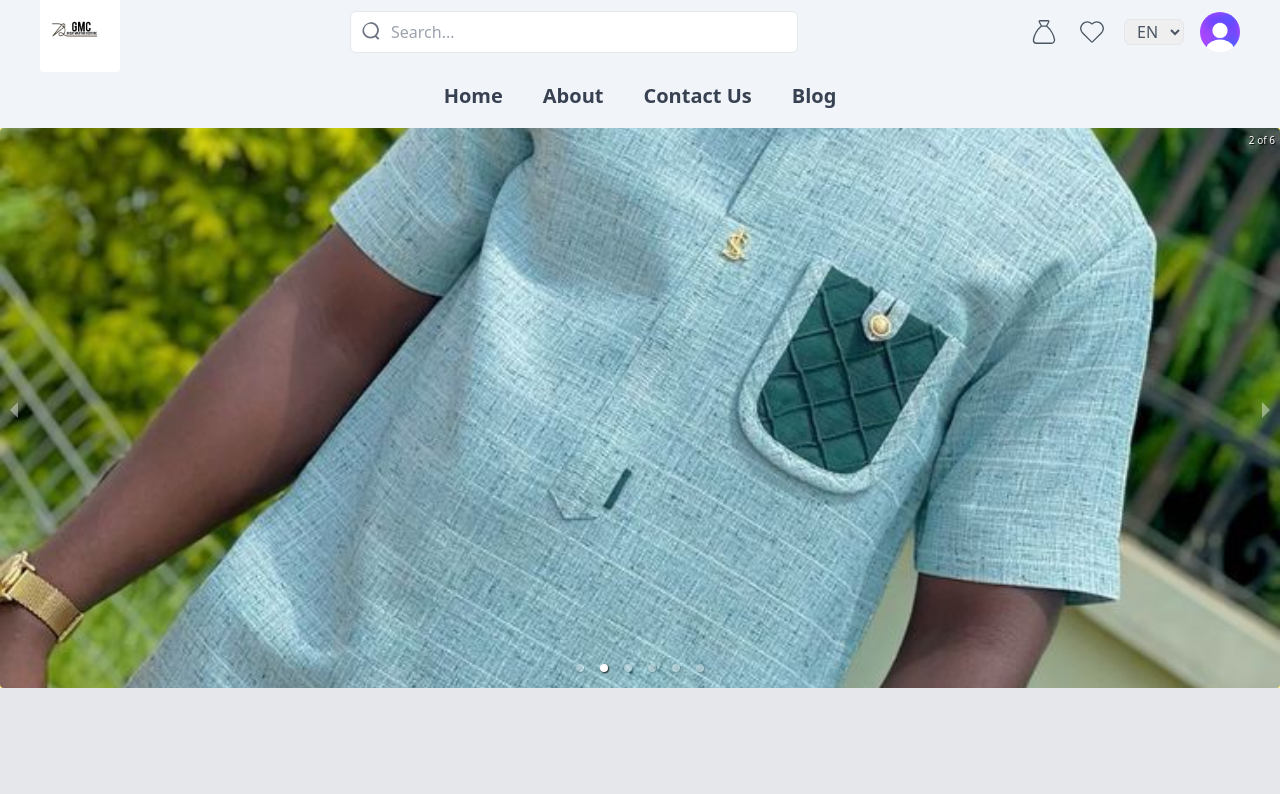
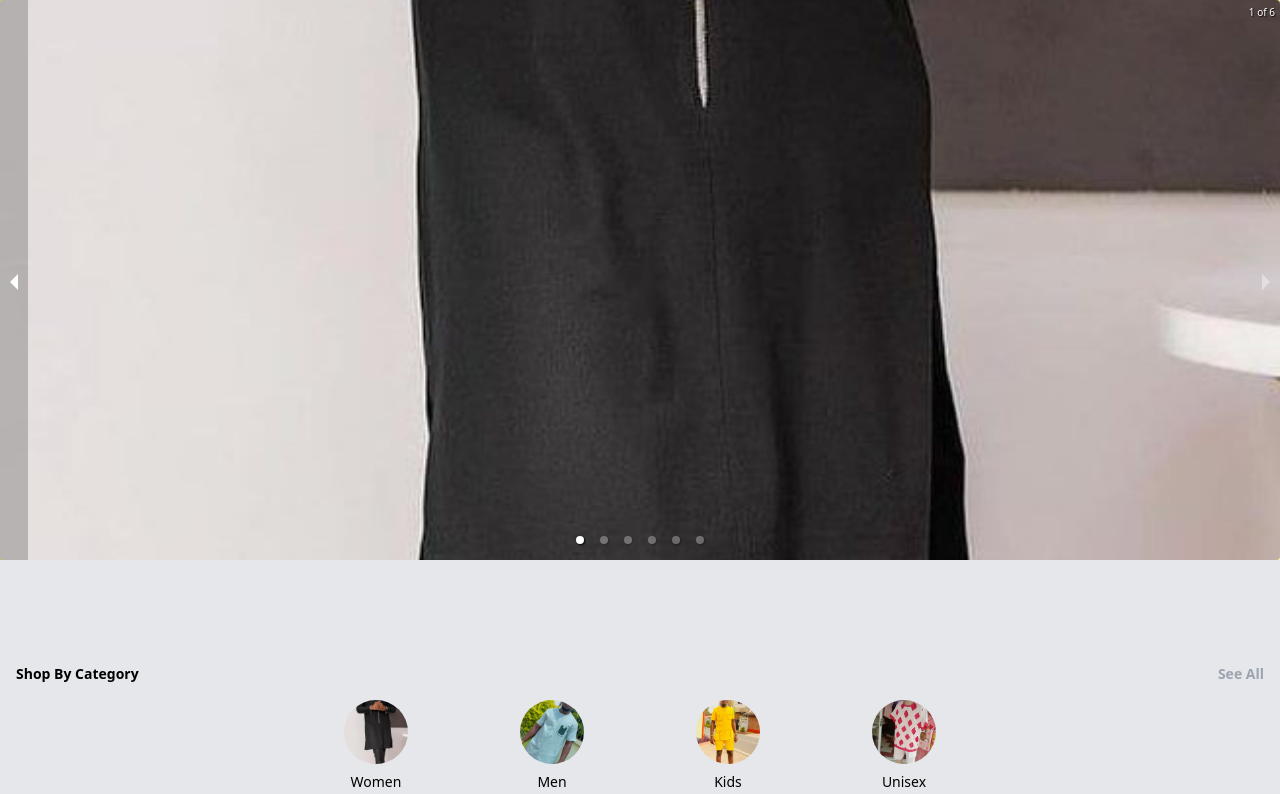
Before and after one commit to owusuvictorjnr/blessed-redeemer-fashion-and-design, a Next.js app: page / in a window 1280 px wide. Shown: the top 794 px of the page. Built offline with nearby package versions, Linux system fonts and the light colour scheme.

Commit message:
comment navbar

```diff
--- a/app/(frontend)/layout.tsx
+++ b/app/(frontend)/layout.tsx
@@ -1,8 +1,8 @@
 "use client";
 
 import Footer from "@/components/Footer";
-import FirstTopbar from "@/components/Navbar/firstTopbar";
-import SecondTopbar from "@/components/Navbar/secondTopbar";
+// import FirstTopbar from "@/components/Navbar/firstTopbar";
+// import SecondTopbar from "@/components/Navbar/secondTopbar";
 
 export default function FrontendLayout({
   children,
@@ -11,8 +11,8 @@ export default function FrontendLayout({
 }>) {
   return (
     <div className="">
-      <FirstTopbar />
-      <SecondTopbar />
+      {/* <FirstTopbar />
+      <SecondTopbar /> */}
       <main className="">{children}</main>
       <Footer />
     </div>
```
